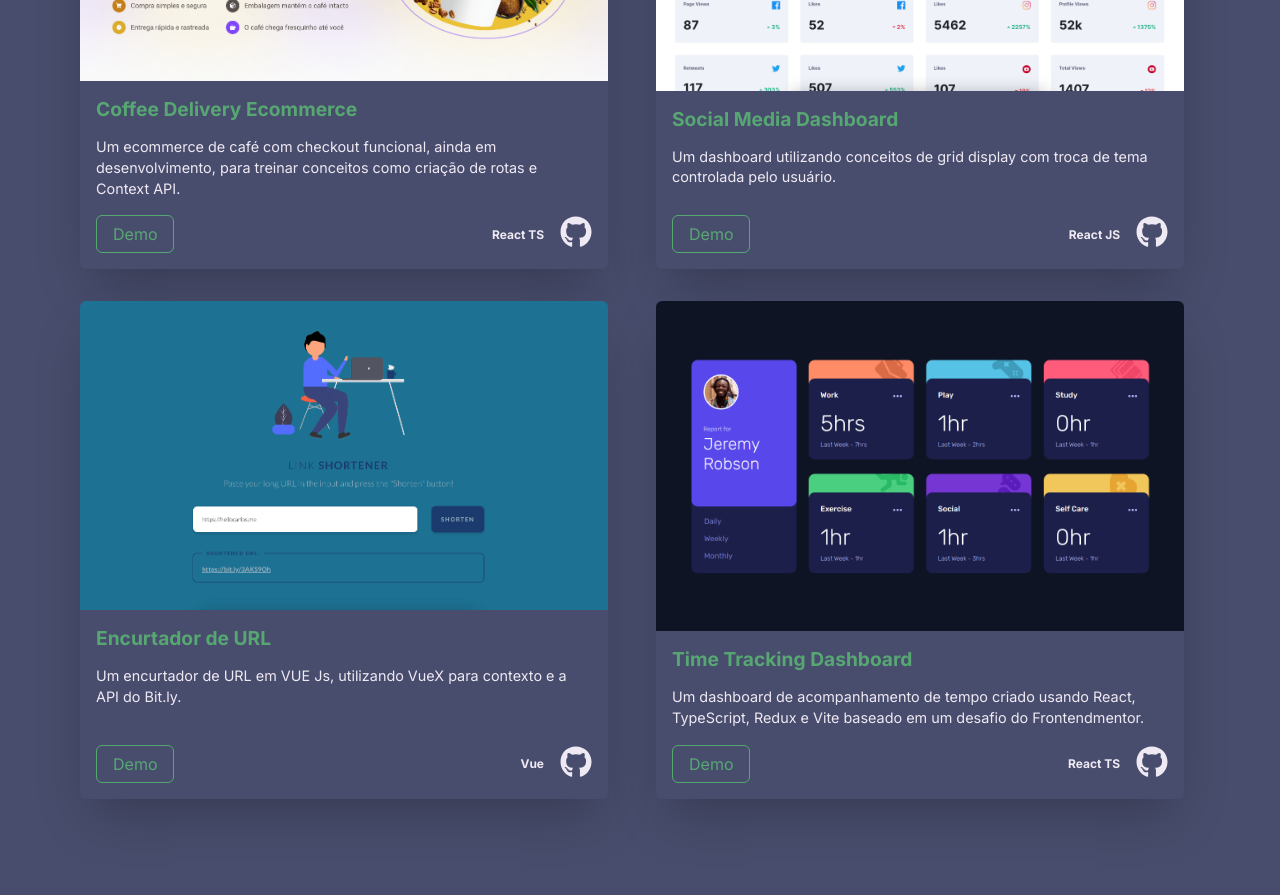
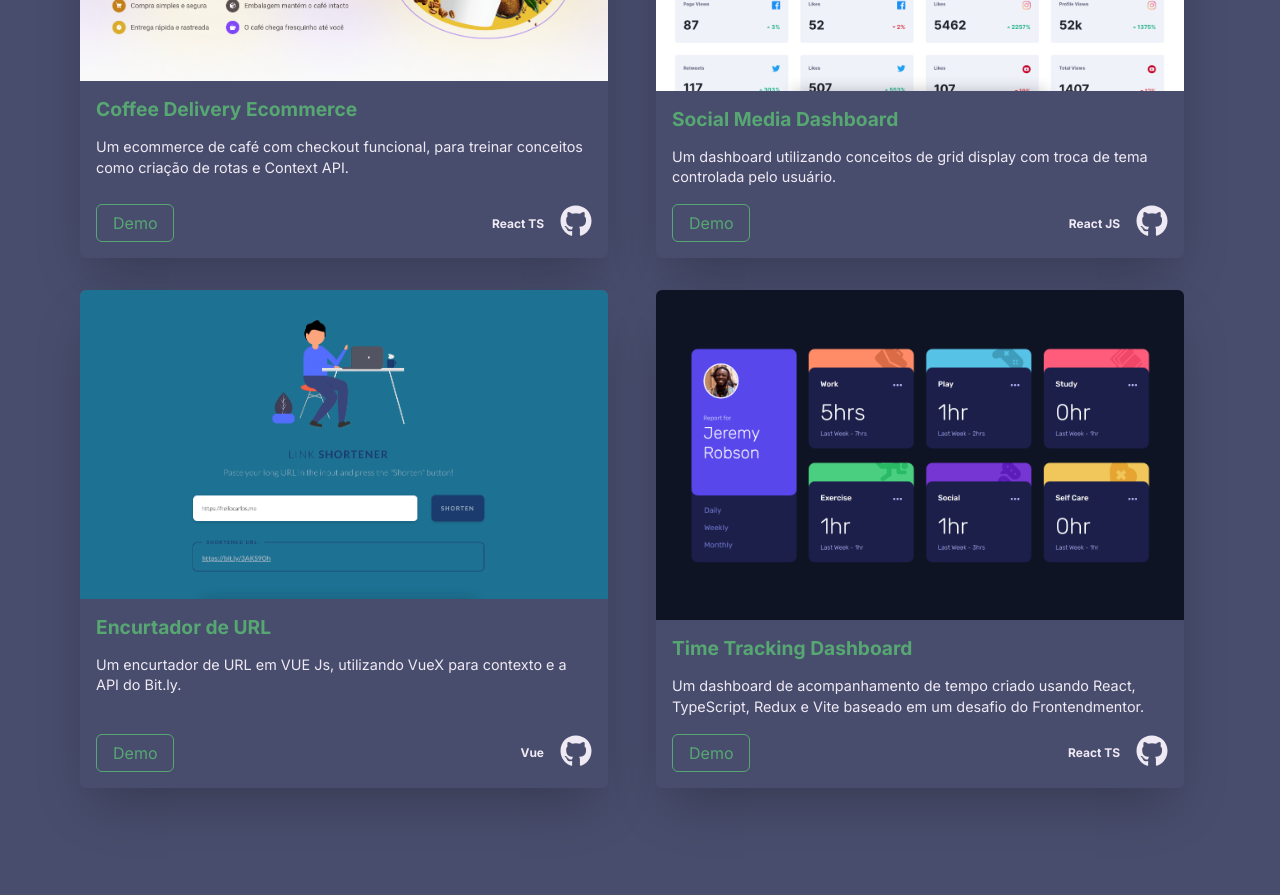
Before and after one commit to kdumagalhaes/hellocarlos, a React (Vite) app: page / in a window 1280 px wide. Shown: the part 1920-2815 px from the top of the page. Built offline with nearby package versions, Linux system fonts and the light colour scheme.

Commit message:
Change coffee delivery description

```diff
--- a/src/components/Projects/Projects.tsx
+++ b/src/components/Projects/Projects.tsx
@@ -7,7 +7,7 @@ import { Card, CardProps } from './Card/Card'
 const projects: CardProps[] = [
   {
     description:
-      'Um ecommerce de café com checkout funcional, ainda em desenvolvimento, para treinar conceitos como criação de rotas e Context API.',
+      'Um ecommerce de café com checkout funcional, para treinar conceitos como criação de rotas e Context API.',
     language: 'React TS',
     thumbnail: 'coffeedelivery',
     title: 'Coffee Delivery Ecommerce',
```
